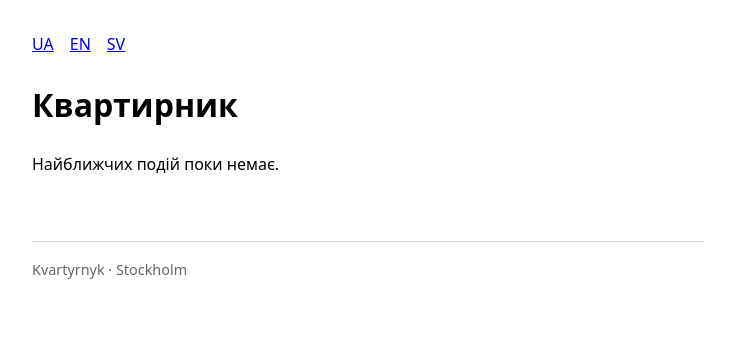
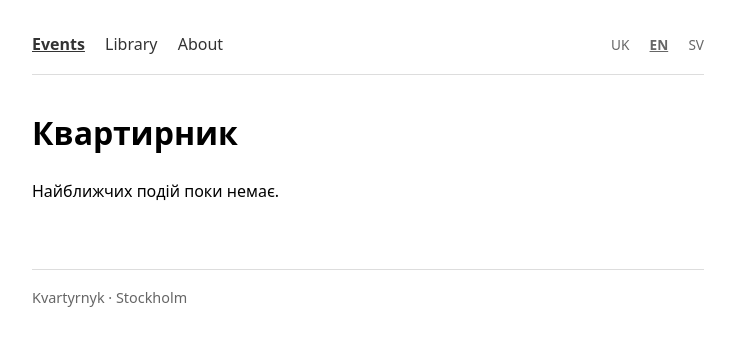
Before and after one commit to Anaphest/kvartyrnyk, a FastAPI app: page /en/ in a window 1280 px wide. Shown: the top 346 px of the page, without its empty margins (272-1006 px from the left). Run offline with FastAPI, Linux system fonts and the light colour scheme.

Commit message:
navigation, language switcher, common context, about page, html 404

```diff
--- /dev/null
+++ b/i18n.py
@@ -0,0 +1,81 @@
+STRINGS = {
+    # загальне
+    "site_title": {
+        "uk": "Квартирник",
+        "en": "Kvartyrnyk",
+        "sv": "Kvartyrnyk",
+    },
+
+    # меню
+    "nav_events": {
+        "uk": "Події",
+        "en": "Events",
+        "sv": "Evenemang",
+    },
+    "nav_library": {
+        "uk": "Бібліотека",
+        "en": "Library",
+        "sv": "Bibliotek",
+    },
+    "nav_about": {
+        "uk": "Про нас",
+        "en": "About",
+        "sv": "Om oss",
+    },
+    "nav_poetry": {
+        "uk": "Переклади",
+        "en": "Translations",
+        "sv": "Översättningar",
+    },
+
+    # головна
+    "no_upcoming": {
+        "uk": "Найближчих подій поки немає.",
+        "en": "No upcoming events yet.",
+        "sv": "Inga kommande evenemang än.",
+    },
+    "past_events": {
+        "uk": "Минулі події",
+        "en": "Past events",
+        "sv": "Tidigare evenemang",
+    },
+
+    # про нас
+    "about_text": {
+        "uk": "Ми поєднуємо культури України і Скандинавії, щоб створювати спільний сенс й підтримувати Збройні Сили",
+        "en": "We connect cultures of Ukraine and Nordics to build shared meaning and support the Defence Forces",
+        "sv": "Vi kopplar samman kulturer från Ukraina och Norden för att bygga gemensam betydelse och stödja Försvarsmakten",
+    },
+
+    "not_found": {
+        "uk": "Такої сторінки немає.",
+        "en": "This page does not exist.",
+        "sv": "Sidan finns inte.",
+    },
+
+    "back_home": {
+        "uk": "На головну",
+        "en": "Back to home",
+        "sv": "Till startsidan",
+    },
+
+    # бібліотека
+    "library": {
+        "uk": "Бібліотека",
+        "en": "Library",
+        "sv": "Bibliotek",
+    },
+    "book_on_loan": {
+        "uk": "зараз читають",
+        "en": "currently borrowed",
+        "sv": "utlånad just nu",
+    },
+
+
+}
+
+
+def translator(lang: str):
+    def _(key: str) -> str:
+        return STRINGS.get(key, {}).get(lang, key)
+    return _
--- a/main.py
+++ b/main.py
@@ -3,6 +3,7 @@ from fastapi.responses import RedirectResponse
 from fastapi.templating import Jinja2Templates
 from sqlalchemy import select
 from sqlalchemy.orm import Session, selectinload
+from i18n import translator
 
 from db import get_session
 from models import Event, EventTranslation
@@ -50,6 +51,22 @@ templates.env.filters["month_year"] = month_year
 
 LANGS = ("uk", "en", "sv")
 FALLBACK = {"uk": ["uk", "en"], "en": ["en", "uk"], "sv": ["sv", "en", "uk"]}
+def switch_lang(request: Request, target: str) -> str:
+    """Той самий шлях, інша мова: /uk/event/x → /en/event/x"""
+    parts = request.url.path.split("/")
+    if len(parts) > 1 and parts[1] in LANGS:
+        parts[1] = target
+        return "/".join(parts)
+    return f"/{target}/"
+
+
+templates.env.globals["switch_lang"] = switch_lang
+templates.env.globals["LANGS"] = LANGS
+
+def common(lang: str) -> dict:
+    if lang not in LANGS:
+        raise HTTPException(status_code=404)
+    return {"lang": lang, "_": translator(lang)}
 
 
 def pick(translations, lang):
@@ -66,10 +83,9 @@ def root():
 
 
 @app.get("/{lang}/")
-def home(lang: str, request: Request, session: Session = Depends(get_session)):
-    if lang not in LANGS:
-        raise HTTPException(status_code=404)
-
+def home(request: Request, ctx: dict = Depends(common),
+         session: Session = Depends(get_session)):
+    lang = ctx["lang"]
     now = datetime.now(timezone.utc)
     opts = (selectinload(Event.translations), selectinload(Event.venue))
 
@@ -91,17 +107,24 @@ def home(lang: str, request: Request, session: Session = Depends(get_session)):
     return templates.TemplateResponse(
         request=request, name="index.html",
         context={
-            "lang": lang,
+            **ctx,
             "upcoming": [(e, t) for e in upcoming if (t := pick(e.translations, lang))],
             "past": [(e, t) for e in past if (t := pick(e.translations, lang))],
         },
+
     )
 
+
+@app.get("/{lang}/about")
+def about(request: Request, ctx: dict = Depends(common)):
+    return templates.TemplateResponse(
+        request=request, name="about.html", context=ctx,
+    )
+
+
 @app.get("/{lang}/event/{slug}")
-def event_page(lang: str, slug: str, request: Request,
+def event_page(slug: str, request: Request, ctx: dict = Depends(common),
                session: Session = Depends(get_session)):
-    if lang not in LANGS:
-        raise HTTPException(status_code=404)
 
     event = session.scalar(
         select(Event)
@@ -116,10 +139,26 @@ def event_page(lang: str, slug: str, request: Request,
     if event is None:
         raise HTTPException(status_code=404)
 
-    t = pick(event.translations, lang)
+    t = pick(event.translations, ctx["lang"])
     if t is None:
         raise HTTPException(status_code=404)
     return templates.TemplateResponse(
         request=request, name="event.html",
-        context={"event": event, "t": t, "lang": lang},
+        context={**ctx, "event": event, "t": t},
     )
+
+from fastapi.responses import HTMLResponse
+from starlette.exceptions import HTTPException as StarletteHTTPException
+
+
+@app.exception_handler(StarletteHTTPException)
+async def http_exception_handler(request: Request, exc: StarletteHTTPException):
+    if exc.status_code == 404:
+        lang = request.path_params.get("lang", "uk")
+        if lang not in LANGS:
+            lang = "uk"
+        return templates.TemplateResponse(
+            request=request, name="404.html",
+            context={"lang": lang, "_": translator(lang)}, status_code=404,
+        )
+    return HTMLResponse(f"<h1>{exc.status_code}</h1>", status_code=exc.status_code)
--- a/templates/base.html
+++ b/templates/base.html
@@ -8,7 +8,14 @@
   <style>
     body { font-family: system-ui, sans-serif; max-width: 42rem;
            margin: 0 auto; padding: 2rem 1rem; line-height: 1.6; }
-    nav a { margin-right: 1rem; }
+    nav { display: flex; justify-content: space-between; align-items: baseline;
+          flex-wrap: wrap; gap: 1rem;
+          margin-bottom: 2rem; padding-bottom: 1rem;
+          border-bottom: 1px solid #ddd; }
+    nav a { margin-right: 1rem; text-decoration: none; color: #333; }
+    nav a:last-child { margin-right: 0; }
+    nav a.active { font-weight: 600; text-decoration: underline; }
+    .langs a { font-size: 0.85rem; text-transform: uppercase; color: #666; }
     footer { margin-top: 4rem; padding-top: 1rem;
              border-top: 1px solid #ddd; color: #666; font-size: 0.9rem; }
     .when { color: #666; font-size: 0.9rem; }
@@ -17,7 +24,20 @@
 </head>
 <body>
   <nav>
-    <a href="/uk/">UA</a><a href="/en/">EN</a><a href="/sv/">SV</a>
+    <div class="menu">
+      <a href="/{{ lang }}/"
+         {% if request.url.path == "/" ~ lang ~ "/" %}class="active"{% endif %}>{{ _("nav_events") }}</a>
+      <a href="/{{ lang }}/library/"
+         {% if "/library" in request.url.path %}class="active"{% endif %}>{{ _("nav_library") }}</a>
+      <a href="/{{ lang }}/about"
+         {% if request.url.path.endswith("/about") %}class="active"{% endif %}>{{ _("nav_about") }}</a>
+    </div>
+    <div class="langs">
+      {% for code in LANGS %}
+        <a href="{{ switch_lang(request, code) }}"
+           {% if code == lang %}class="active"{% endif %}>{{ code|upper }}</a>
+      {% endfor %}
+    </div>
   </nav>
 
   {% block content %}{% endblock %}
```
Also changed, not shown: templates/404.html (added, +9 -0 lines), templates/about.html (added, +9 -0 lines).
